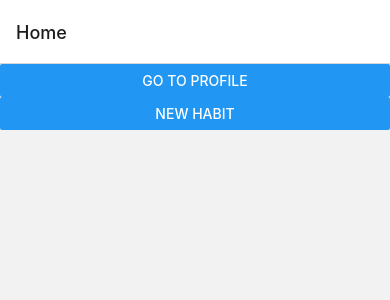
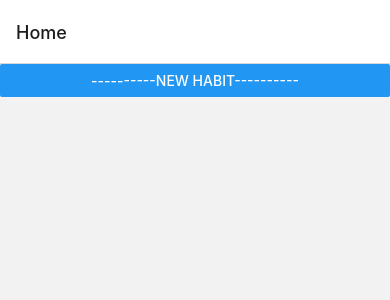
Before and after one commit to gyarab/2023-4e-benes.r-HabitTracker, a React Native app: screen / in a window 390 px wide. Shown: the top 300 px of the page. Built offline with nearby package versions, Linux system fonts and the light colour scheme; what native-base would draw is missing.

Commit message:
No, taktak.

```diff
--- a/App.js
+++ b/App.js
@@ -46,7 +46,6 @@ export default function App() {
           <Stack.Screen name="Home" options={{ title: "Home" }}>
             {({ navigation }) => (<HomeScreen navigation={navigation} zmena={zmena} setZmena={setZmena} />)}
           </Stack.Screen>
-          <Stack.Screen name="Profile" component={ProfileScreen} />
           <Stack.Screen name="NewHabit">
             {({ navigation }) => (<NewHabitScreen navigation={navigation} zmena={zmena} setZmena={setZmena} />)}
           </Stack.Screen>
@@ -66,21 +65,8 @@ const HomeScreen = ({ navigation, zmena, setZmena }) => {
         <Habit name={r} navigation={navigation} key={i}></Habit>
       ))}
       <StatusBar style="auto" />
-      <Button
-        title="Go to profile"
-        onPress={() => navigation.navigate("Profile")}
-      />
-      <Button title="New Habit" onPress={() => navigation.navigate("NewHabit")} />
+      <Button title="----------New Habit----------" onPress={() => navigation.navigate("NewHabit")} />
     </ScrollView>
-  );
-};
-
-const ProfileScreen = ({ navigation, route }) => {
-  return (
-    <View style={styles.container}>
-      <Text>wot u look'n at, eh?</Text>
-      <StatusBar style="auto" />
-    </View>
   );
 };
 
@@ -185,10 +171,9 @@ const HabitDetailScreen = ({ navigation, route, zmena, setZmena }) => {
 const Habit = ({ navigation, route, name }) => {
   return (
     <View>
-      <Text>Habit {name}</Text>
       <StatusBar style="auto" />
       <Button
-        title="Go to habit detail"
+        title={name}
         onPress={() => navigation.navigate("HabitDetail", { name: name })}
       />
     </View>
```
